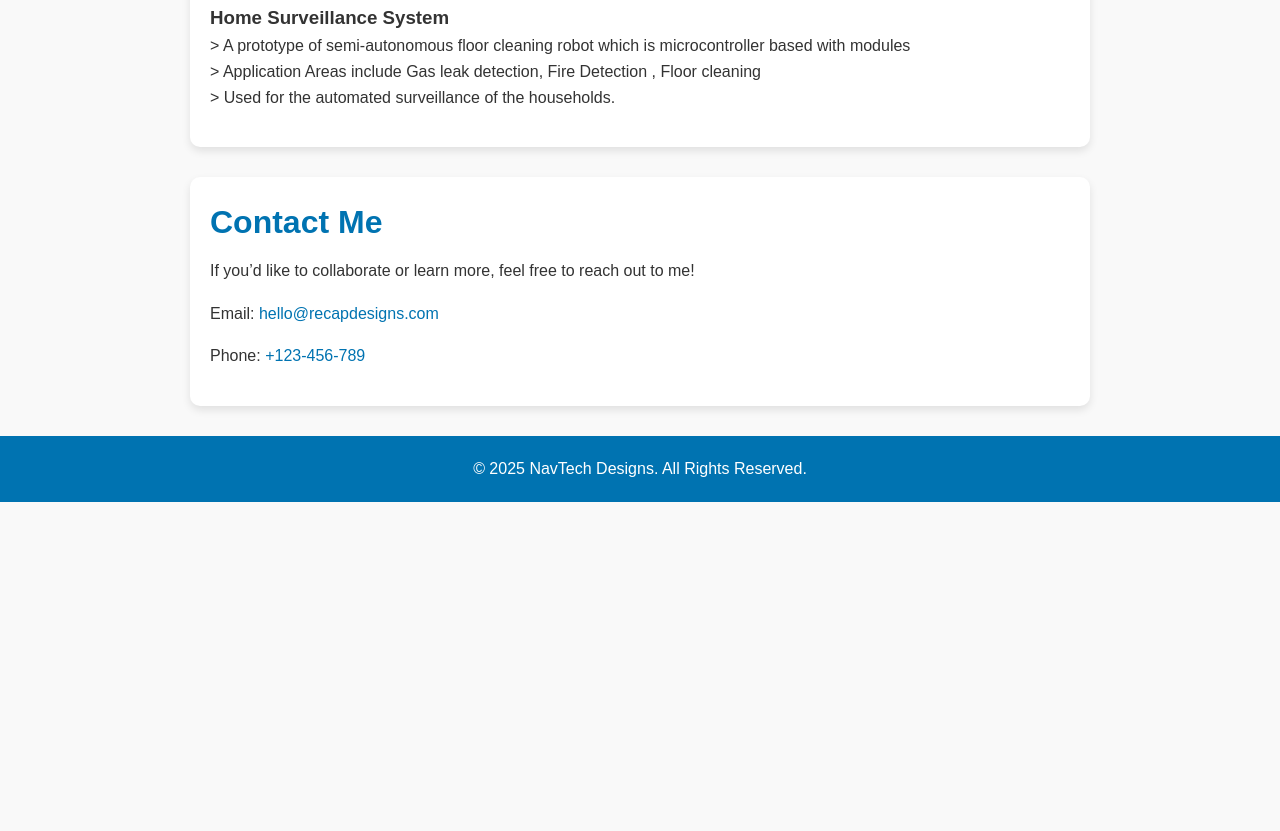
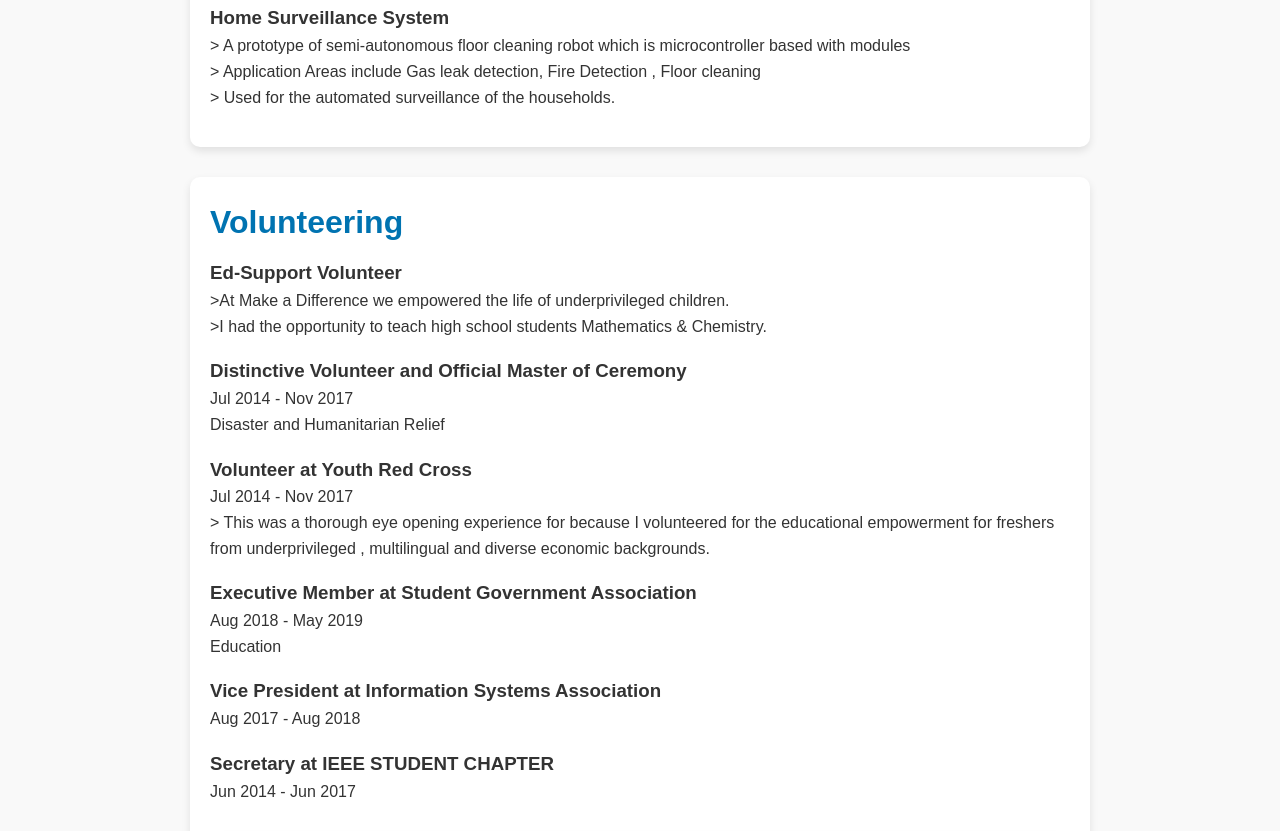
Before and after one commit to TheNameisNavin/testhar.github.io, a plain HTML site: page index.html in a window 1280 px wide. Shown: the part 1579-2410 px from the top of the page. Before the commit the page ends 2081 px from the top, so only its background shows below. Drawn offline with Linux system fonts and the light colour scheme.

Commit message:
Update index.html

```diff
--- a/index.html
+++ b/index.html
@@ -128,6 +128,7 @@
   <p>GHC’23|Product@PayPal, EY, Startups|MS, MBA|B2B, B2C, AI, SaaS</p>
   <a href="#Experience">Work Experience</a>
   <a href="#Projects">Projects</a>
+  <a href="#Volunteering">Volunteering</a>
 </header>
 
 <section id="about">
@@ -199,6 +200,43 @@
     </div>
 </section>
 
+ <section id= "Volunteering">
+   <h2>Volunteering</h2>
+   <div class="Volunteering">
+     <div>
+       <h3>Ed-Support Volunteer</h3>
+       <p> >At Make a Difference we empowered the life of underprivileged children.<br>
+           >I had the opportunity to teach high school students Mathematics & Chemistry.</p>
+     </div>
+
+     <div>
+       <h3>Distinctive Volunteer and Official Master of Ceremony</h3>
+       <p>Jul 2014 - Nov 2017 <br> Disaster and Humanitarian Relief</p>
+     </div>
+
+      <div>
+       <h3>Volunteer at Youth Red Cross</h3>
+       <p>Jul 2014 - Nov 2017<br>
+         > This was a thorough eye opening experience for because I
+         volunteered for the educational empowerment for freshers from underprivileged , multilingual and diverse economic backgrounds.</p>
+     </div>
+
+     <div>
+       <h3>Executive Member at Student Government Association</h3>
+       <p>Aug 2018 - May 2019 <br> Education</p>
+     </div>
+
+      <div>
+       <h3>Vice President at Information Systems Association </h3>
+       <p>Aug 2017 - Aug 2018</p>
+     </div>
+
+     <div>
+       <h3>Secretary at IEEE STUDENT CHAPTER </h3>
+       <p>Jun 2014 - Jun 2017</p>
+     </div>
+
+
 
 <section id="contact">
   <h2>Contact Me</h2>
```
